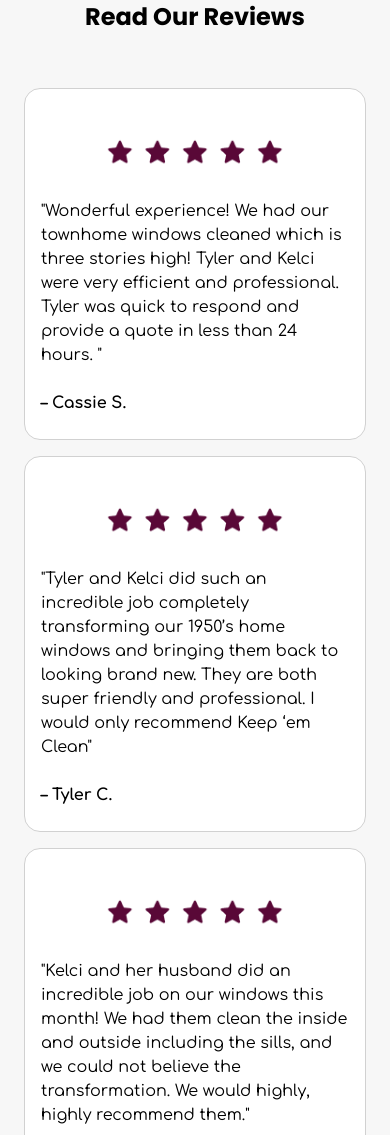
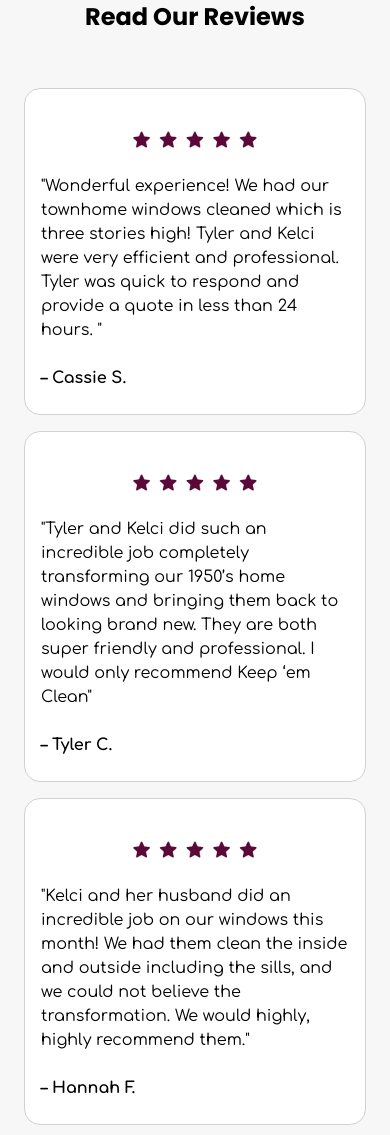
Before and after one commit to eraeric91/keepemcleanwindows, a plain HTML site: page index.html in a window 390 px wide. Shown: the part 4497-5632 px from the top of the page. Drawn offline with Linux system fonts and the light colour scheme.

Commit message:
Update styles.css

```diff
--- a/styles.css
+++ b/styles.css
@@ -463,4 +463,10 @@ footer {
     width: auto;
     }
 
+    .stars {
+    max-width: 128px;
+    text-align: center;
+    margin: 16px auto;
 }
+
+}
```
